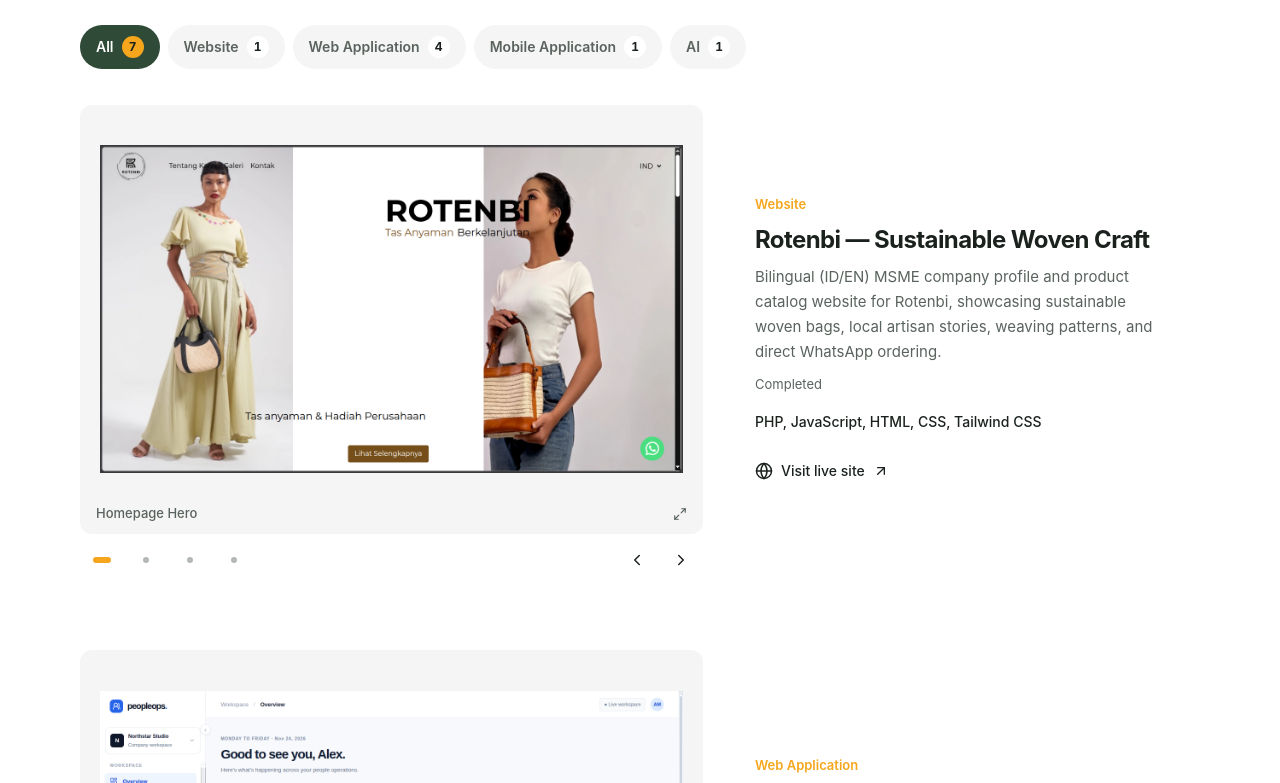
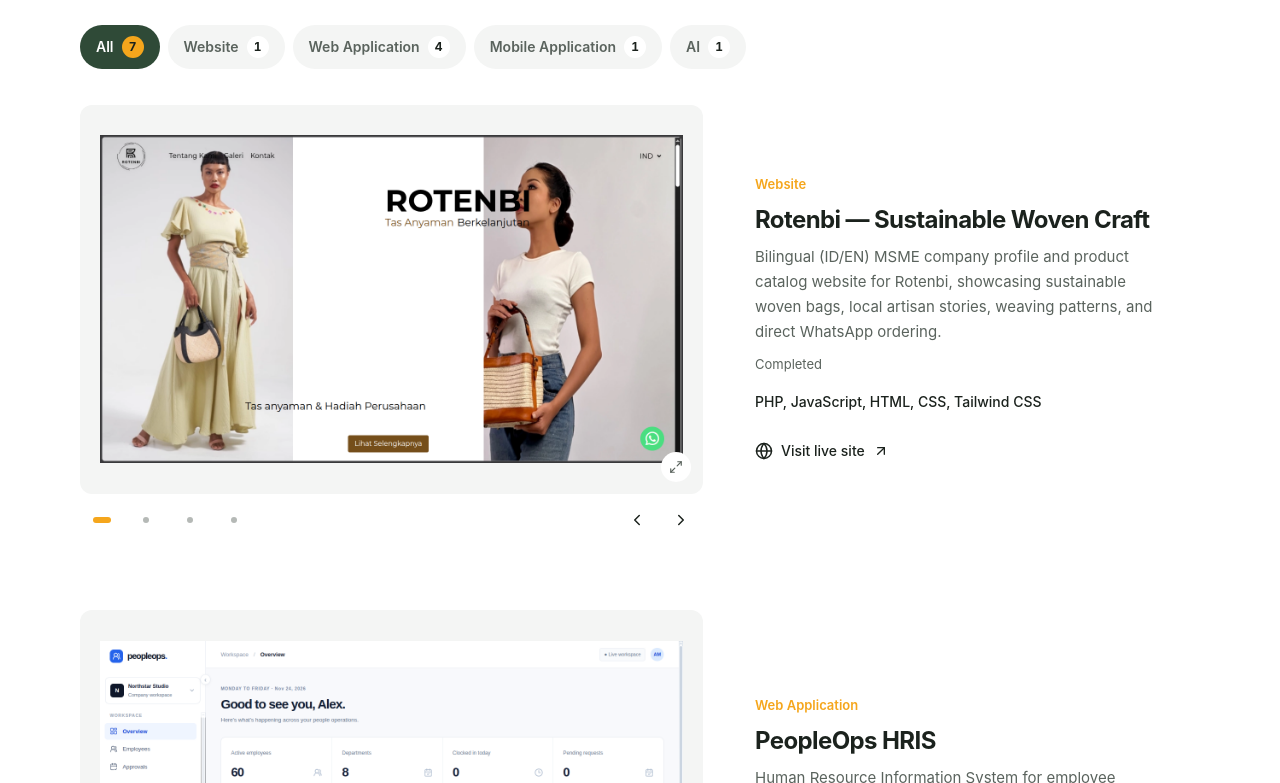
Before and after one commit to ilyas-rasyid/portfolio, a React (Vite) app: page / in a window 1280 px wide. Shown: the part 2977-3760 px from the top of the page. Built offline with nearby package versions, Linux system fonts and the light colour scheme.

Commit message:
refactor: replace browser bar label with overlay zoom icon in project frames

```diff
--- a/src/features/projects/components/browser-frame.tsx
+++ b/src/features/projects/components/browser-frame.tsx
@@ -39,8 +39,7 @@ export function BrowserFrame({
           className="gallery-enter"
         />
       </span>
-      <span className="browser-bar" aria-hidden="true">
-        <span className="browser-label">{screenshot.caption || title}</span>
+      <span className="browser-zoom" aria-hidden="true">
         <Maximize2 size={14} />
       </span>
     </button>
--- a/src/styles/projects.css
+++ b/src/styles/projects.css
@@ -340,6 +340,7 @@
 
 /* Flat tonal media stage — separated by tone alone, zero border, zero shadow */
 .browser-frame {
+  position: relative;
   display: block;
   width: 100%;
   padding: 0;
@@ -362,31 +363,34 @@
   display: block;
   aspect-ratio: 16 / 10;
   overflow: hidden;
-  padding: 16px 16px 0;
+  padding: 16px;
 }
 
 .browser-image img {
   width: 100%;
   height: 100%;
   object-fit: contain;
-  border-radius: var(--radius-sm) var(--radius-sm) 0 0;
+  border-radius: var(--radius-sm);
 }
 
-.browser-bar {
-  display: flex;
-  align-items: center;
-  justify-content: space-between;
-  height: 40px;
-  padding-inline: 16px;
+.browser-zoom {
+  position: absolute;
+  right: 12px;
+  bottom: 12px;
+  display: grid;
+  place-items: center;
+  width: 30px;
+  height: 30px;
+  border-radius: 50%;
+  background: var(--canvas);
   color: var(--muted);
+  transition: color var(--t-hover) ease;
 }
 
-.browser-label {
-  font-size: 13px;
-  font-weight: 500;
-  overflow: hidden;
-  text-overflow: ellipsis;
-  white-space: nowrap;
+@media (hover: hover) and (pointer: fine) {
+  .browser-frame:hover .browser-zoom {
+    color: var(--foreground);
+  }
 }
 
 .gallery-touch,
@@ -464,7 +468,7 @@
     gap: 52px;
   }
   .browser-image {
-    padding: 20px 20px 0;
+    padding: 20px;
   }
 }
 
```
